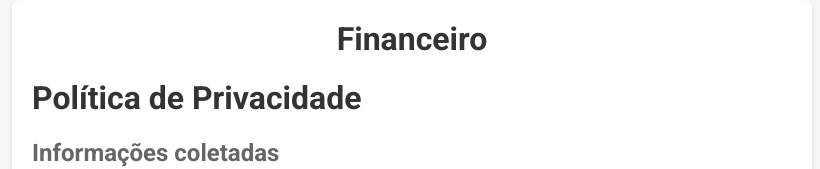
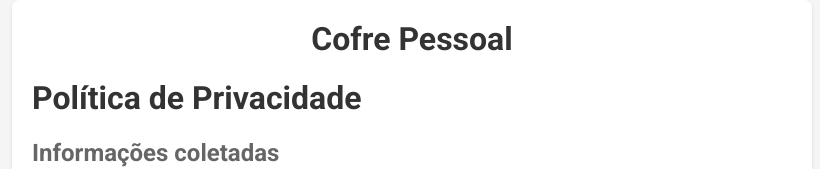
Before and after one commit to gianpiero201/FinanceiroBlog, a website: page politica-privacidade.html in a window 1280 px wide. Shown: the top 169 px of the page, without its empty margins (228-1048 px from the left). Drawn offline with Linux system fonts and the light colour scheme.

Commit message:
Mudando nome do app

```diff
--- a/politica-privacidade.html
+++ b/politica-privacidade.html
@@ -3,7 +3,7 @@
   <head>
     <meta charset="UTF-8" />
     <meta name="viewport" content="width=device-width, initial-scale=1.0" />
-    <title>Política de Privacidade</title>
+    <title>Cofre Pessoal - Política de Privacidade</title>
     <link
       rel="stylesheet"
       href="https://fonts.googleapis.com/css?family=Roboto:300,400,500,700&display=swap"
@@ -63,7 +63,7 @@
     <div class="container">
       <h1 style="text-align: center !important">
         <a href="/index.html" style="color: #333; text-decoration: none"
-          >Financeiro</a
+          >Cofre Pessoal</a
         >
       </h1>
       <h1>Política de Privacidade</h1>
```
Also changed, not shown: como-deletar-conta.html (+2 -2 lines), index.html (+2 -2 lines).
